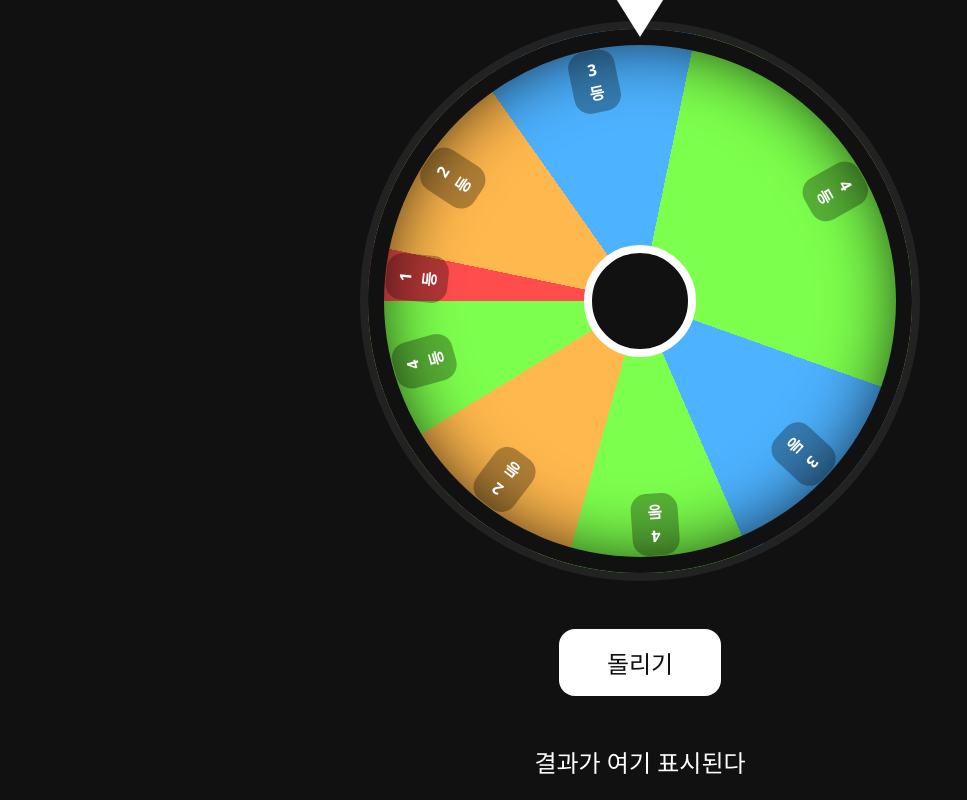
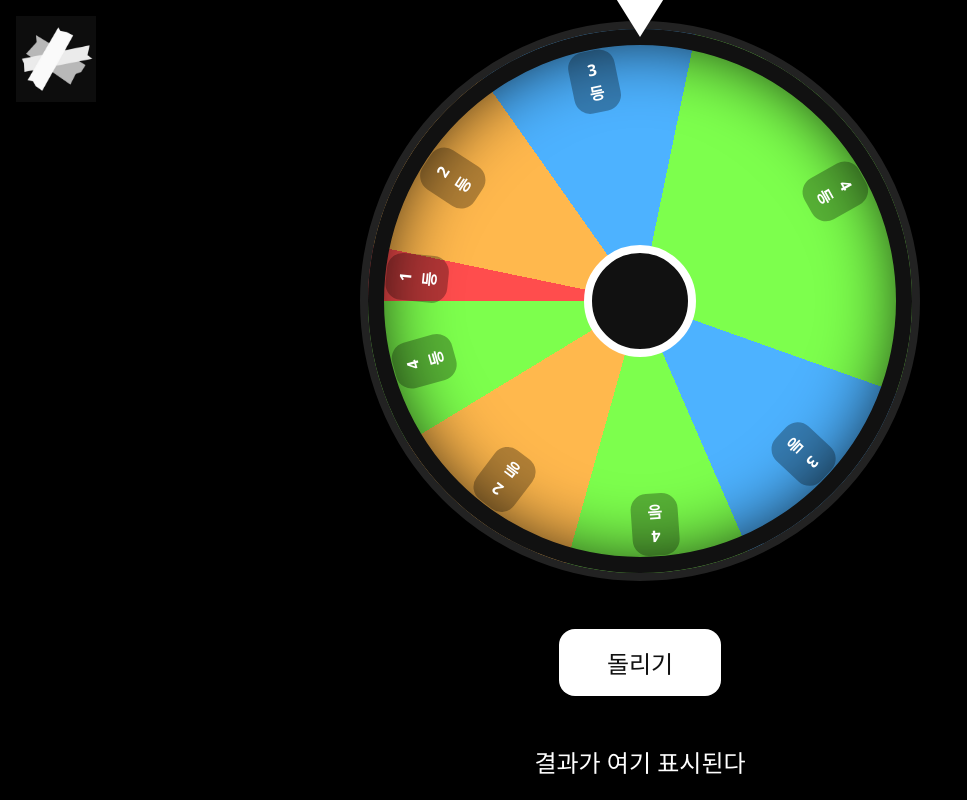
Before and after one commit to fany0322/sunrin_festival-spinwheel, a plain HTML site: page index.html in a window 1280 px wide. Shown: the whole page, without its empty margins (0-967 px from the left). Drawn offline with Linux system fonts and the light colour scheme.

Commit message:
ㅊ최종 디자인

```diff
--- a/index.html
+++ b/index.html
@@ -6,6 +6,7 @@
   <link rel="stylesheet" href="style.css">
 </head>
 <body>
+  <img src="taoie.png" alt="테이피" class="tapi">
   <div id="wheel-container" class="wheel-container">
     <div class="stage">
       <svg class="pointer" viewBox="0 0 100 100" aria-hidden="true">
--- a/spinWheel.js
+++ b/spinWheel.js
@@ -186,7 +186,7 @@ spinBtn.addEventListener("click", () => {
   const corrected = (mid + 270) % 360;
 
   targetAngle = 360 * 15 + (360 - corrected);
-  currentEase = 0.01;
+  currentEase = 0.02;
 
   angle = 0;
   if (raf) cancelAnimationFrame(raf);
--- a/style.css
+++ b/style.css
@@ -1,10 +1,19 @@
 body {
   font-family: system-ui, sans-serif;
-  background: #111;
+  background: black;
   color: #fff;
   margin: 0;
   height: 100vh;
 }
+.tapi {
+  position: absolute;   /* 고정 위치 */
+  top: 2vh;             /* 위에서 조금 떨어뜨림 */
+  left: 2vh;            /* 왼쪽에서 조금 떨어뜨림 */
+  width: 10vh;          /* 원하는 크기 */
+  height: auto;         /* 비율 유지 */
+  z-index: 5;           /* 룰렛보다 위에 나오게 */
+}
+
 
 #wheel-container {
   height: 100vh;
```
Also changed, not shown: taoie.png (added).
